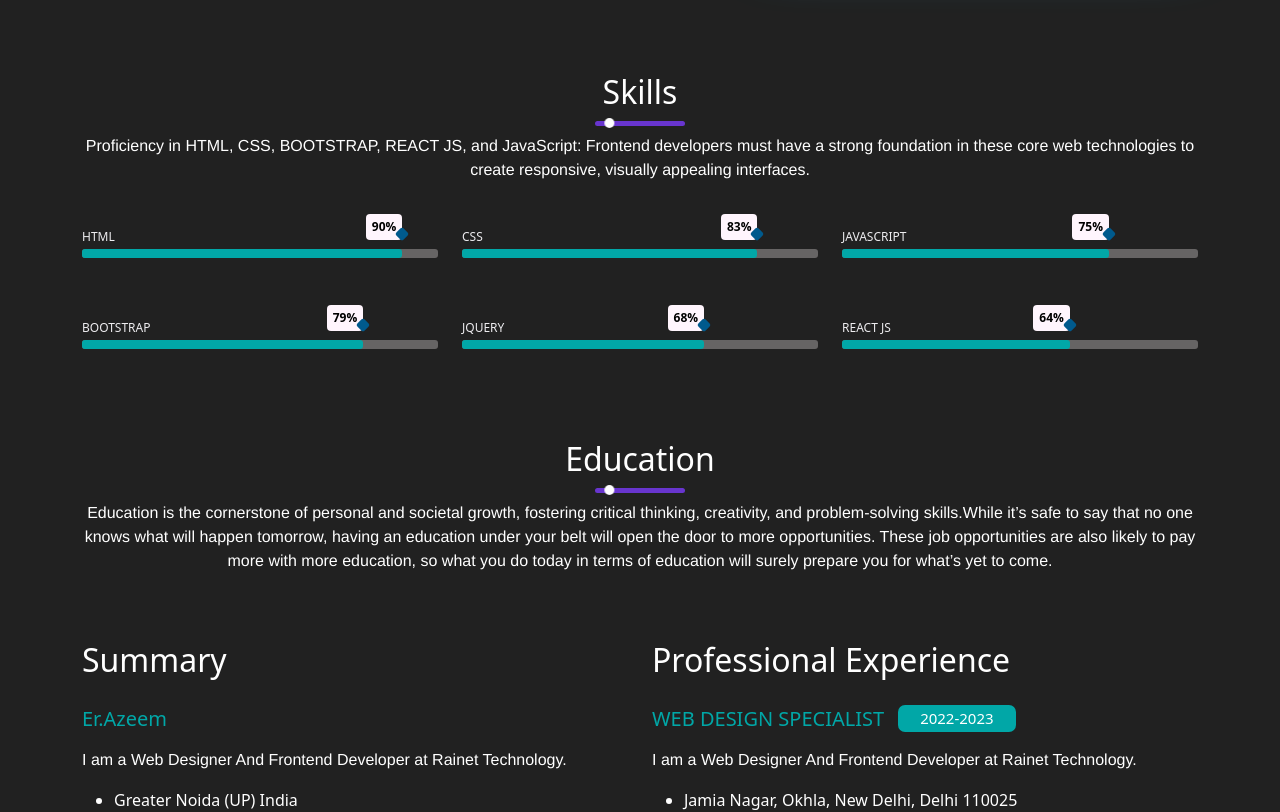
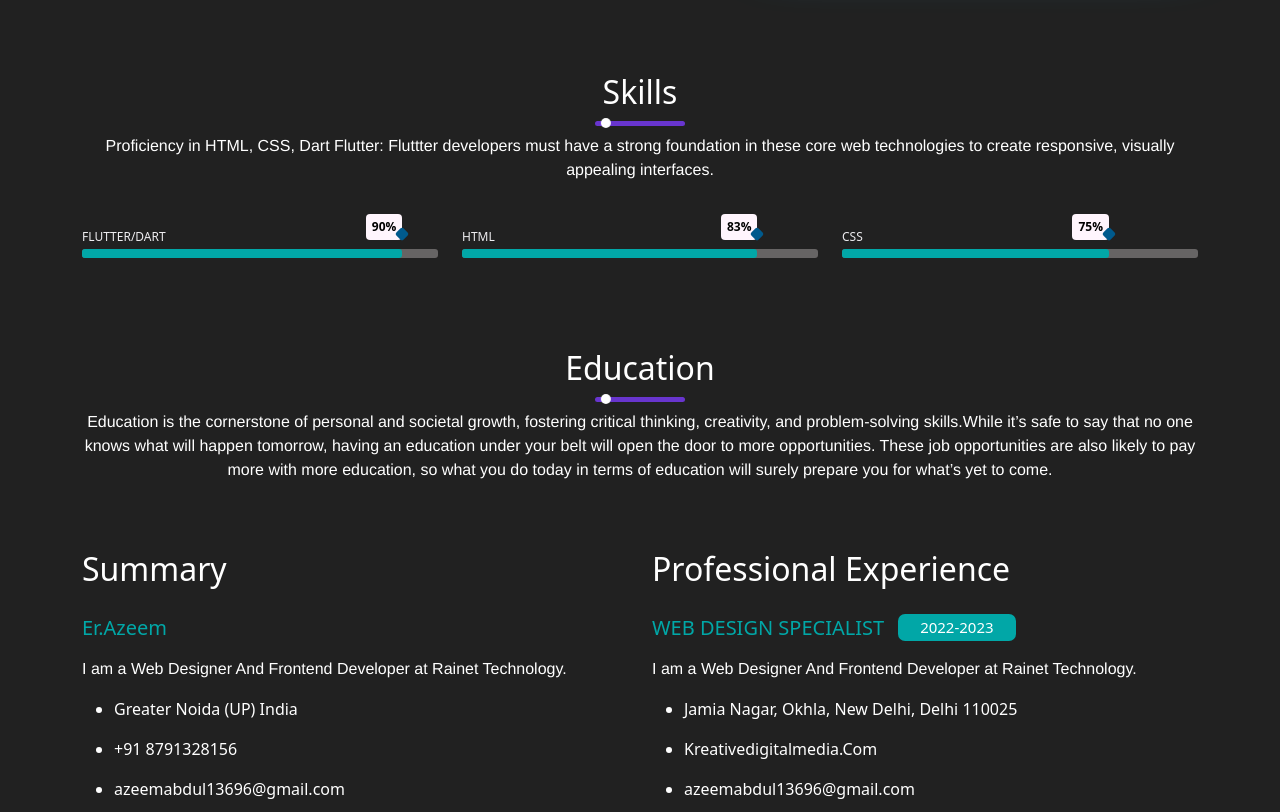
Before and after one commit to azeem251/jyoti-portfolio, a React (Vite) app: page / in a window 1280 px wide. Shown: the part 1380-2192 px from the top of the page. Built offline with nearby package versions, Linux system fonts and the light colour scheme.

Commit message:
Update Skills.jsx

```diff
--- a/src/components/Skills/Skills.jsx
+++ b/src/components/Skills/Skills.jsx
@@ -9,7 +9,7 @@ const Skills = () => {
           <div className='text-center wow animate__animated animate__slow 3s  animate__zoomIn'>
             <h2 className='text-center mb-3'>Skills</h2>
             <div className="bar"></div>
-            <p className="pt-2">Proficiency in HTML, CSS, BOOTSTRAP, REACT JS, and JavaScript: Frontend developers must have a strong foundation in these core web technologies to create responsive, visually appealing interfaces.</p>
+            <p className="pt-2">Proficiency in HTML, CSS, Dart Flutter: Fluttter developers must have a strong foundation in these core web technologies to create responsive, visually appealing interfaces.</p>
           </div>
           <div className="skills-row">
             <div className="row g-4 justify-content-center wow animate__animated animate__slow 3s  animate__zoomInLeft">
@@ -17,7 +17,7 @@ const Skills = () => {
               <div className="col-lg-4 col-md-6 col-sm-6">
                 <div className="progress-baks">
                   <div className="skill">
-                    <div className="skill-name">HTML</div>
+                    <div className="skill-name">FLUTTER/DART</div>
                     <div className="skill-bar">
                       <div className="skill-percentage"  per="90%" style={{maxWidth:"90%"}}>
                       </div>
@@ -28,7 +28,7 @@ const Skills = () => {
               <div className="col-lg-4 col-md-6 col-sm-6">
                 <div className="progress-baks">
                   <div className="skill">
-                    <div className="skill-name">CSS</div>
+                    <div className="skill-name">HTML</div>
                     <div className="skill-bar">
                       <div className="skill-percentage" per="83%" style={{maxWidth:"83%"}}>
                       </div>
@@ -39,7 +39,7 @@ const Skills = () => {
               <div className="col-lg-4 col-md-6 col-sm-6">
                 <div className="progress-baks">
                   <div className="skill">
-                    <div className="skill-name">JAVASCRIPT</div>
+                    <div className="skill-name">CSS</div>
                     <div className="skill-bar">
                       <div className="skill-percentage"  per="75%" style={{maxWidth:"75%"}}>
                       </div>
@@ -47,7 +47,7 @@ const Skills = () => {
                   </div>
                 </div>
               </div>
-              <div className="col-lg-4 col-md-6 col-sm-6">
+              {/* <div className="col-lg-4 col-md-6 col-sm-6">
                 <div className="progress-baks">
                   <div className="skill">
                     <div className="skill-name">BOOTSTRAP</div>
@@ -57,8 +57,8 @@ const Skills = () => {
                     </div>
                   </div>
                 </div>
-              </div>
-              <div className="col-lg-4 col-md-6 col-sm-6">
+              </div> */}
+              {/* <div className="col-lg-4 col-md-6 col-sm-6">
                 <div className="progress-baks">
                   <div className="skill">
                     <div className="skill-name">JQUERY</div>
@@ -68,8 +68,8 @@ const Skills = () => {
                     </div>
                   </div>
                 </div>
-              </div>
-              <div className="col-lg-4 col-md-6 col-sm-6">
+              </div> */}
+              {/* <div className="col-lg-4 col-md-6 col-sm-6">
                 <div className="progress-baks">
                   <div className="skill">
                     <div className="skill-name">REACT JS</div>
@@ -79,7 +79,7 @@ const Skills = () => {
                     </div>
                   </div>
                 </div>
-              </div>
+              </div> */}
             </div>
           </div>
         </div>
```
